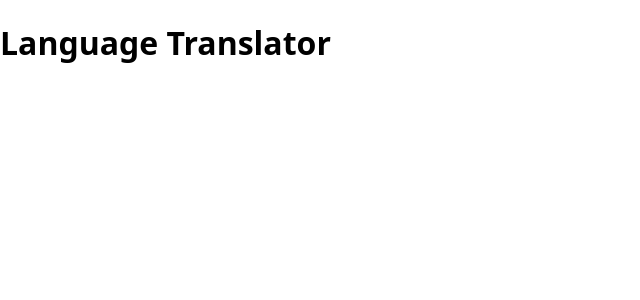
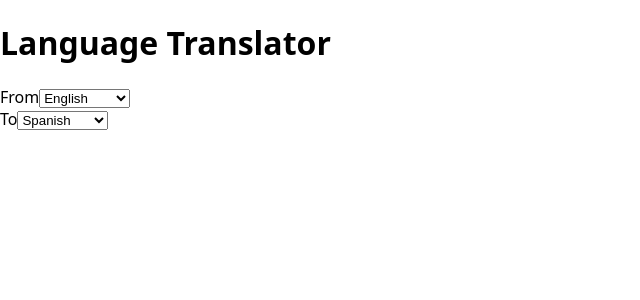
Before and after one commit to shanjamil/CodeAlpha_LanguageTranslator, a React (Vite) app: page / in a window 1280 px wide. Shown: the top 300 px of the page, without its empty margins (0-640 px from the left). Built offline with nearby package versions, Linux system fonts and the light colour scheme.

Commit message:
add language selection dropdowns

```diff
--- a/src/App.jsx
+++ b/src/App.jsx
@@ -23,6 +23,38 @@ function App() {
   return (
     <div className="translator">
       <h1>Language Translator</h1>
+
+      <div className="lang-selectors">
+        <div className="lang-group">
+          <label htmlFor="source-lang">From</label>
+          <select
+            id="source-lang"
+            value={sourceLang}
+            onChange={(e) => setSourceLang(e.target.value)}
+          >
+            {languages.map((lang) => (
+              <option key={lang.code} value={lang.code}>
+                {lang.name}
+              </option>
+            ))}
+          </select>
+        </div>
+
+        <div className="lang-group">
+          <label htmlFor="target-lang">To</label>
+          <select
+            id="target-lang"
+            value={targetLang}
+            onChange={(e) => setTargetLang(e.target.value)}
+          >
+            {languages.map((lang) => (
+              <option key={lang.code} value={lang.code}>
+                {lang.name}
+              </option>
+            ))}
+          </select>
+        </div>
+      </div>
     </div>
   )
 }
```
